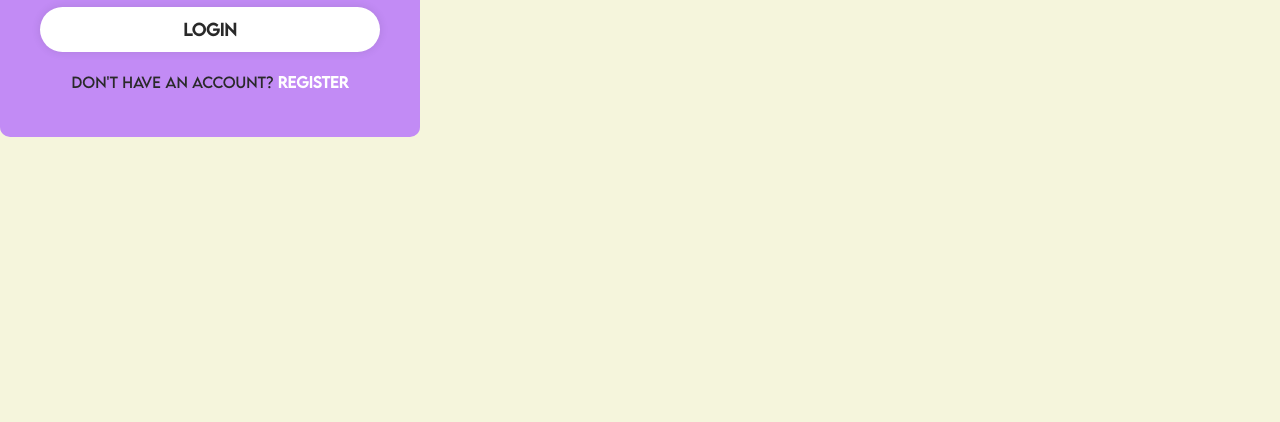
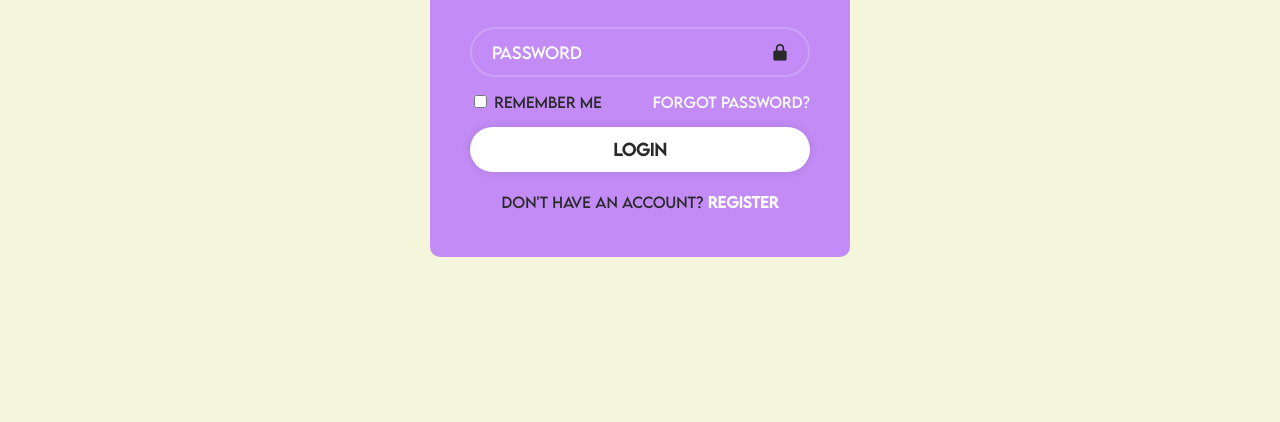
Before and after one commit to AetherianFI/9ways, a plain HTML site: page html/login.html in a window 1280 px wide. Shown: the part 378-800 px from the top of the page. Drawn offline with nearby package versions, Linux system fonts and the light colour scheme.

Commit message:
Update login.css

```diff
--- a/styles/login.css
+++ b/styles/login.css
@@ -5,6 +5,7 @@
 }
 
 .wrapper {
+    margin: 120px auto;
     width: 420px;
     background: rgb(194, 139, 245);
     color: white;
```
